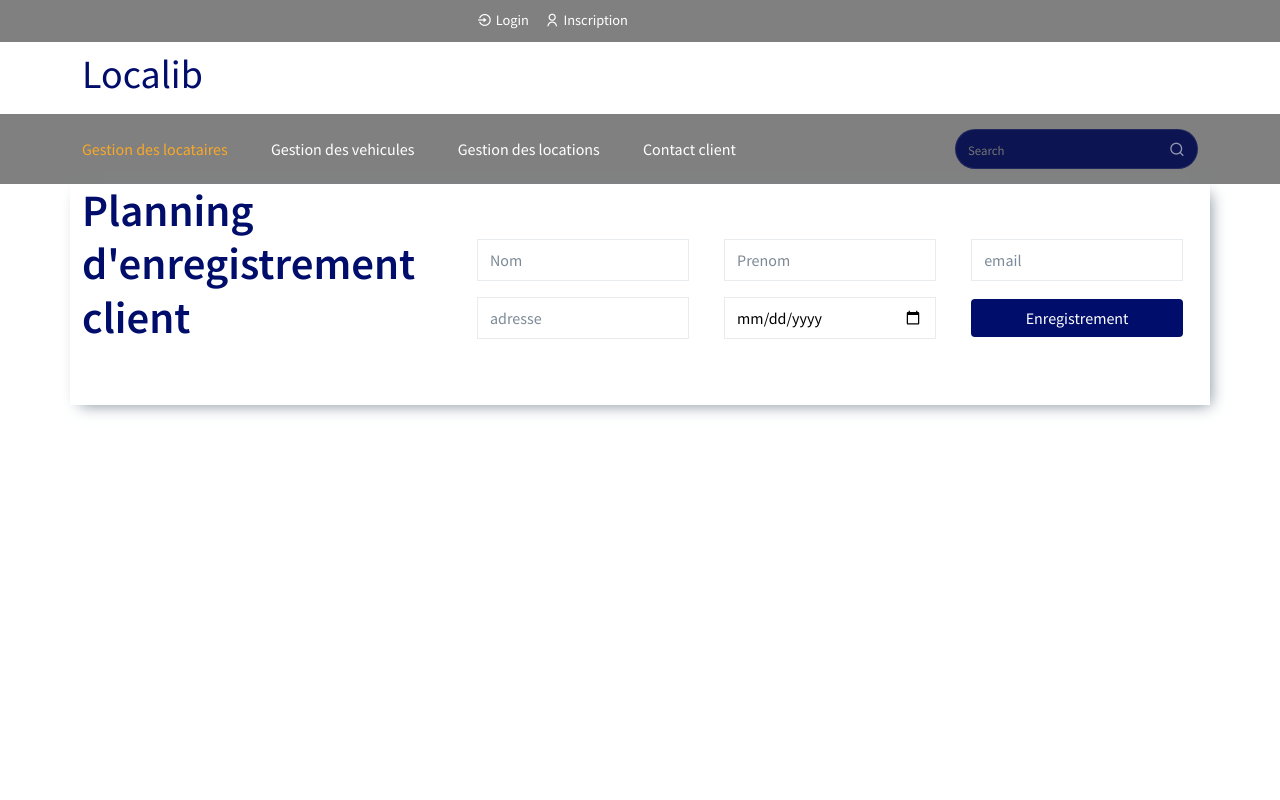
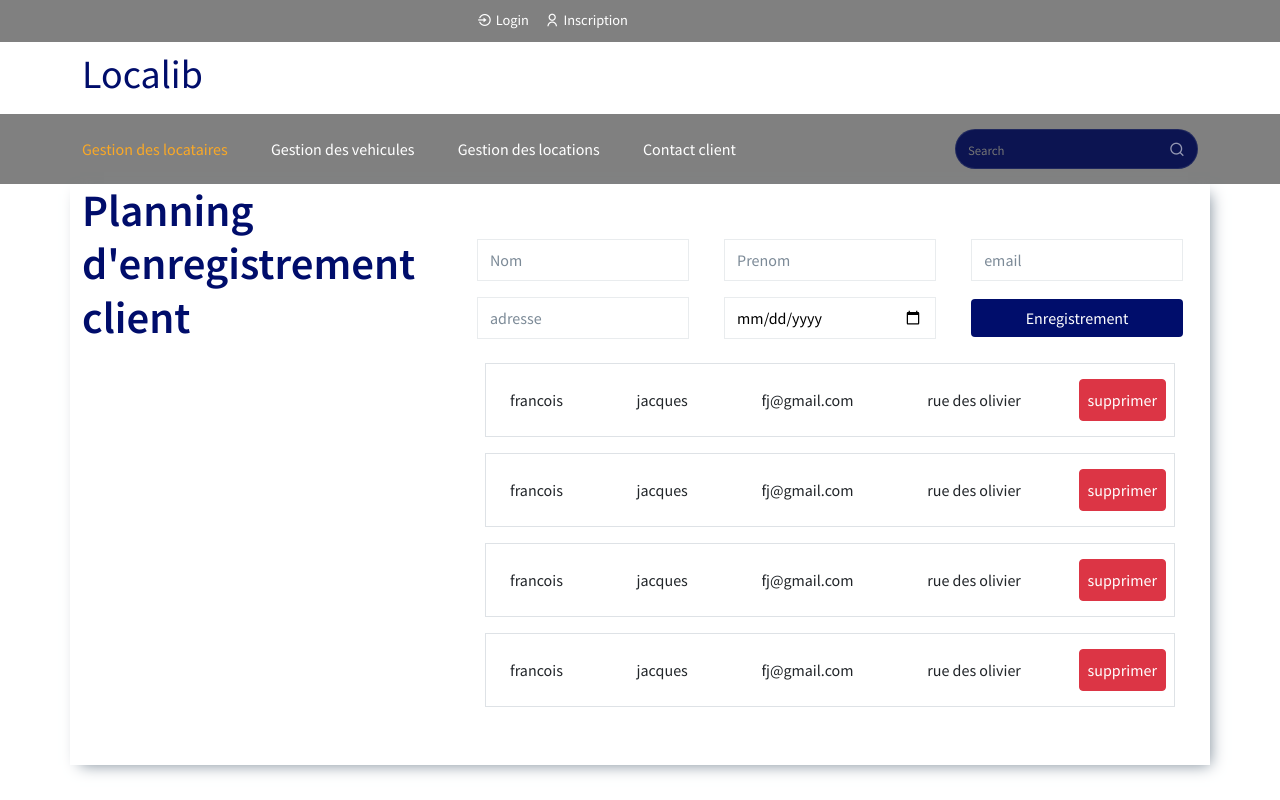
Before and after one commit to chakibaraf/localib, a React (Create React App) app: page /GestionDesLocataires in a window 1280 px wide. Built offline with nearby package versions, Linux system fonts and the light colour scheme.

Commit message:
amelioration de la page ajout locataire

```diff
--- a/src/components/UI/ClientForm.jsx
+++ b/src/components/UI/ClientForm.jsx
@@ -5,8 +5,9 @@ import "../../styles/find-car-form.css";
 import "../../styles/find-car-form.css";
 import { Form, FormGroup } from "reactstrap";
 import CustomerData from "../../assets/data/CustomerData";
+import ClientInfo from './ClientInfo';
 
-import clientInfo from './clientInfo';
+
 
 
 
@@ -15,12 +16,12 @@ const ClientForm = () => {
   const [dataCust, setDataCust] = useState(CustomerData)
 
   /* un usestate vide pour gerer mon   input */
-  /*
-  const [stateNom, setNnom] = useState();
+
+  const [stateNom, setNom] = useState();
   const [statePrenom, setPrenom] = useState();
   const [stateEmail, setEmail] = useState();
   const [stateAdresse, setAdresse] = useState();
-*/
+
   /* prends en parametre l'id utiliser la methode filter pour chaque element de
   dataArr (item prends l'inverse de id donc rien (creer un nouveau tableau))
    */
@@ -33,7 +34,7 @@ const ClientForm = () => {
     setDataCust(filter)
   }
   /* linkedinput permet de lier mon input avec ce que j'ai envie d'ecrire */
-  /*
+
   const linkedNom = (e) => {
     setNom(e);
   }
@@ -46,19 +47,28 @@ const ClientForm = () => {
   const linkedAdresse = (e) => {
     setAdresse(e);
   }
-  */
+
   const addClts = (e) => {
     e.preventDefault();
     const newCust = [...dataCust];
     const newClt = {};
+
+    newClt.nom = stateNom;
+    newClt.prenom = statePrenom;
+    newClt.email = stateEmail;
+    newClt.adresse = stateAdresse;
     //newClt.ext = stateChamps;
+
     newClt.id = uuidv4();
     newCust.push(newClt);
 
 
 
     setDataCust(newCust);
-    //setChamps('');
+    setNom('');
+    setPrenom('');
+    setEmail('');
+    setAdresse('');
 
     console.log(dataCust);
   }
@@ -68,18 +78,18 @@ const ClientForm = () => {
     <Form onSubmit={e => addClts(e)}  className="form">
       <div className=" d-flex align-items-center justify-content-between flex-wrap">
         <FormGroup className="form__group">
-          <input  type="text" placeholder="Nom" required />
-          {/*value={stateNom} onInput={e => linkedNom(e.target.value)}*/}
+          <input value={stateNom} onInput={e => linkedNom(e.target.value)} type="text" placeholder="Nom" required />
+
         </FormGroup>
         <FormGroup className="form__group">
-          <input type="text" placeholder="Prenom" required />
+          <input value={statePrenom} onInput={e => linkedPrenom(e.target.value)} type="text" placeholder="Prenom" required />
         </FormGroup>
 
         <FormGroup className="form__group">
-          <input type="text" placeholder="email" required />
+          <input value={stateEmail} onInput={e => linkedEmail(e.target.value)}type="text" placeholder="email" required />
         </FormGroup>
         <FormGroup className="form__group">
-          <input type="text" placeholder="adresse" required />
+          <input value={stateAdresse} onInput={e => linkedAdresse(e.target.value)} type="text" placeholder="adresse" required />
         </FormGroup>
 
         <FormGroup className="form__group">
@@ -95,8 +105,11 @@ const ClientForm = () => {
       <ul className='list-group'>
         {dataCust.map((item) => {
           return (
-            <clientInfo
-            txt={item.id}
+            <ClientInfo
+            info1={item.nom}
+            info2={item.prenom}
+            info3={item.email}
+            info4={item.adresse}
             key={item.id}
             id={item.id}
             delfunc={delateClt}
--- a/src/components/UI/clientInfo.jsx
+++ b/src/components/UI/clientInfo.jsx
@@ -1,9 +1,12 @@
-export default function clientInfo (props){
+export default function ClientInfo (props){
     return(
         <div>
             <li className="border d-flex justify-content-between align-items-center p-2 m-2">
                 {/* inject information dataArr dans le input */}
-                <div className="p-3"> {props.ext}</div>
+                <div className="p-3"> {props.info1}</div>
+                <div className="p-3"> {props.info2}</div>
+                <div className="p-3"> {props.info3}</div>
+                <div className="p-3"> {props.info4}</div>
                 <button className="btn btn-danger p-2 h-50"
                 /* inject la methode delate dans le bouton avec props et l'id */
                 onClick={()=>props.delfunc(props.id)}
--- a/src/pages/GestionDesLocataires.jsx
+++ b/src/pages/GestionDesLocataires.jsx
@@ -2,6 +2,7 @@ import React from "react";
 import Helmet from "../components/Helmet/Helmet";
 import { Container, Row, Col } from "reactstrap";
 import ClientForm from "../components/UI/ClientForm";
+
 
 
 
@@ -26,6 +27,7 @@ const Home = () => {
 
               <Col lg="8" md="8" sm="12">
                 <ClientForm />
+
 
               </Col>
             </Row>
```
